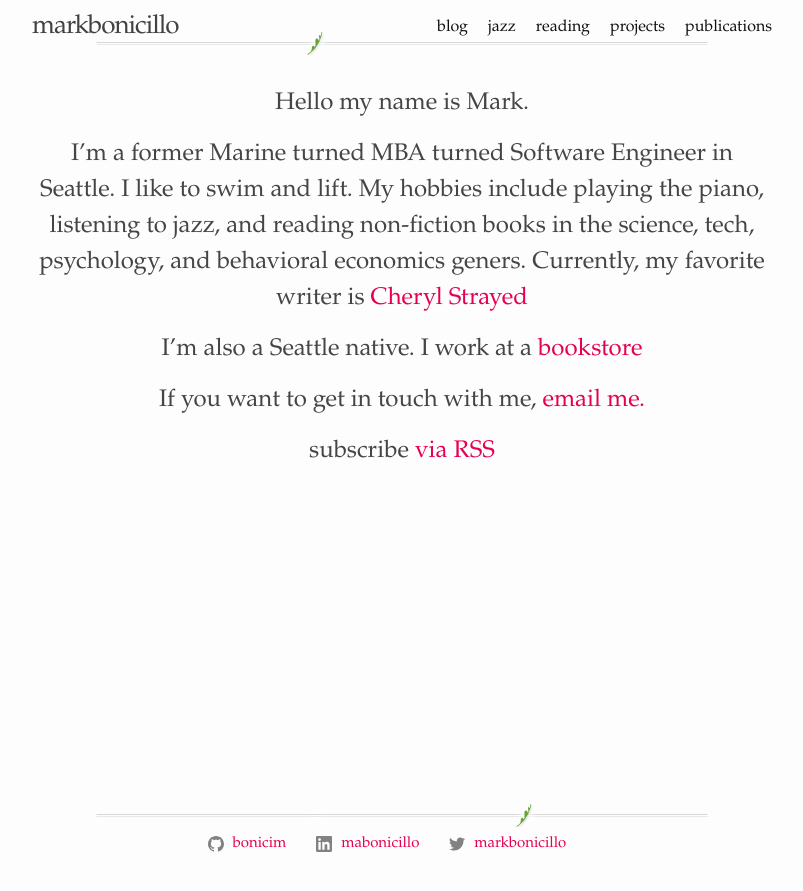
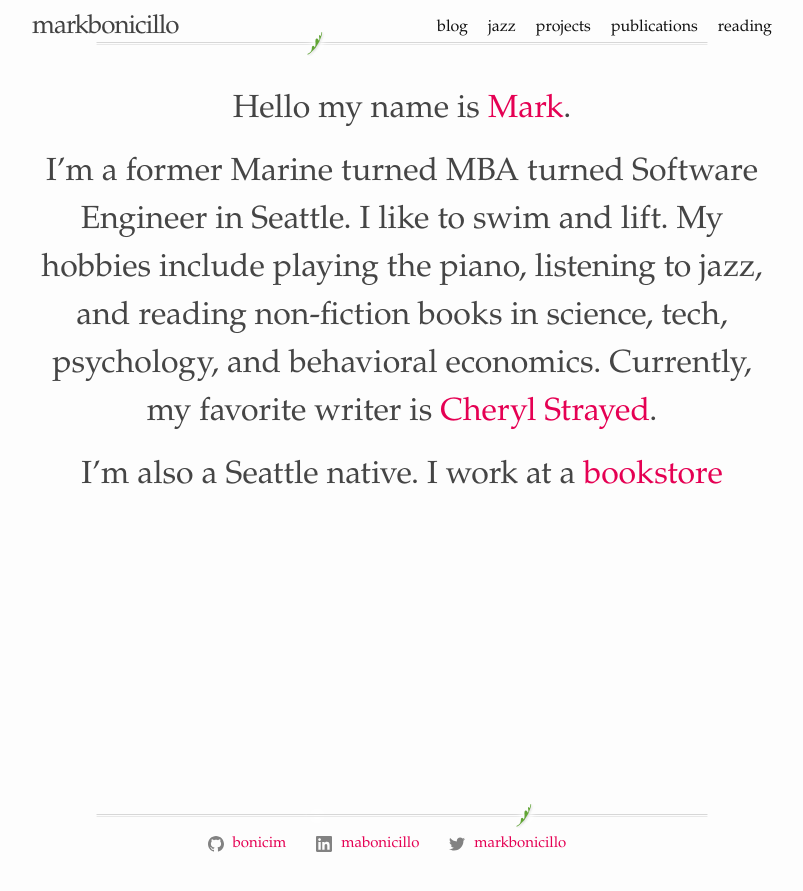
Before and after one commit to bonicim/bonicim.github.io, a Jekyll site: the page built from index.md, in a window 1280 px wide. Shown: the top 891 px of the page, without its empty margins (238-1041 px from the left). Built offline with Jekyll 4.4.1, drawn with Linux system fonts in a browser that asks for light colours.

Commit message:
Update SCSS to my liking

```diff
--- a/_layouts/home.html
+++ b/_layouts/home.html
@@ -9,5 +9,5 @@ layout: default
 
   {{ content }}
 
-  <p class="rss-subscribe">subscribe <a href="{{ "/feed.xml" | relative_url }}">via RSS</a></p>
+  <!-- <p class="rss-subscribe">subscribe <a href="{{ "/feed.xml" | relative_url }}">via RSS</a></p> -->
 </div>
--- a/_sass/minima/_base.scss
+++ b/_sass/minima/_base.scss
@@ -261,5 +261,5 @@ table {
   text-align: center;
   margin-bottom: -1px;
   padding-top: 0;
-  font-size: x-large
+  font-size: xx-large
 }
--- a/index.md
+++ b/index.md
@@ -6,13 +6,10 @@ layout: home
 
 ---
 
-Hello my name is Mark.
+Hello my name is [Mark](mailto:mark@markbonicillo.com).
 
-I'm a former Marine turned MBA turned Software Engineer in Seattle.
-I like to swim and lift. My hobbies include playing the piano, listening to jazz, and
-reading non-fiction books in the science, tech, psychology, and behavioral economics geners.
-Currently, my favorite writer is [Cheryl Strayed](http://www.cherylstrayed.com/tiny_beautiful_things_114549.htm)
+I'm a former Marine turned MBA turned Software Engineer in Seattle. I like to swim and lift.
+My hobbies include playing the piano, listening to jazz, and reading non-fiction books in science, tech, psychology, and behavioral economics.
+Currently, my favorite writer is [Cheryl Strayed](http://www.cherylstrayed.com/tiny_beautiful_things_114549.htm).
 
 I'm also a Seattle native. I work at a [bookstore](https://www.amazon.com)
-
-If you want to get in touch with me, [email me.](mailto:mark@markbonicillo.com)
```
Also changed, not shown: _posts/2019-04-30-inagural-post.markdown (+2 -5 lines), reading.md (renamed from links.md, +1 -1 lines).
